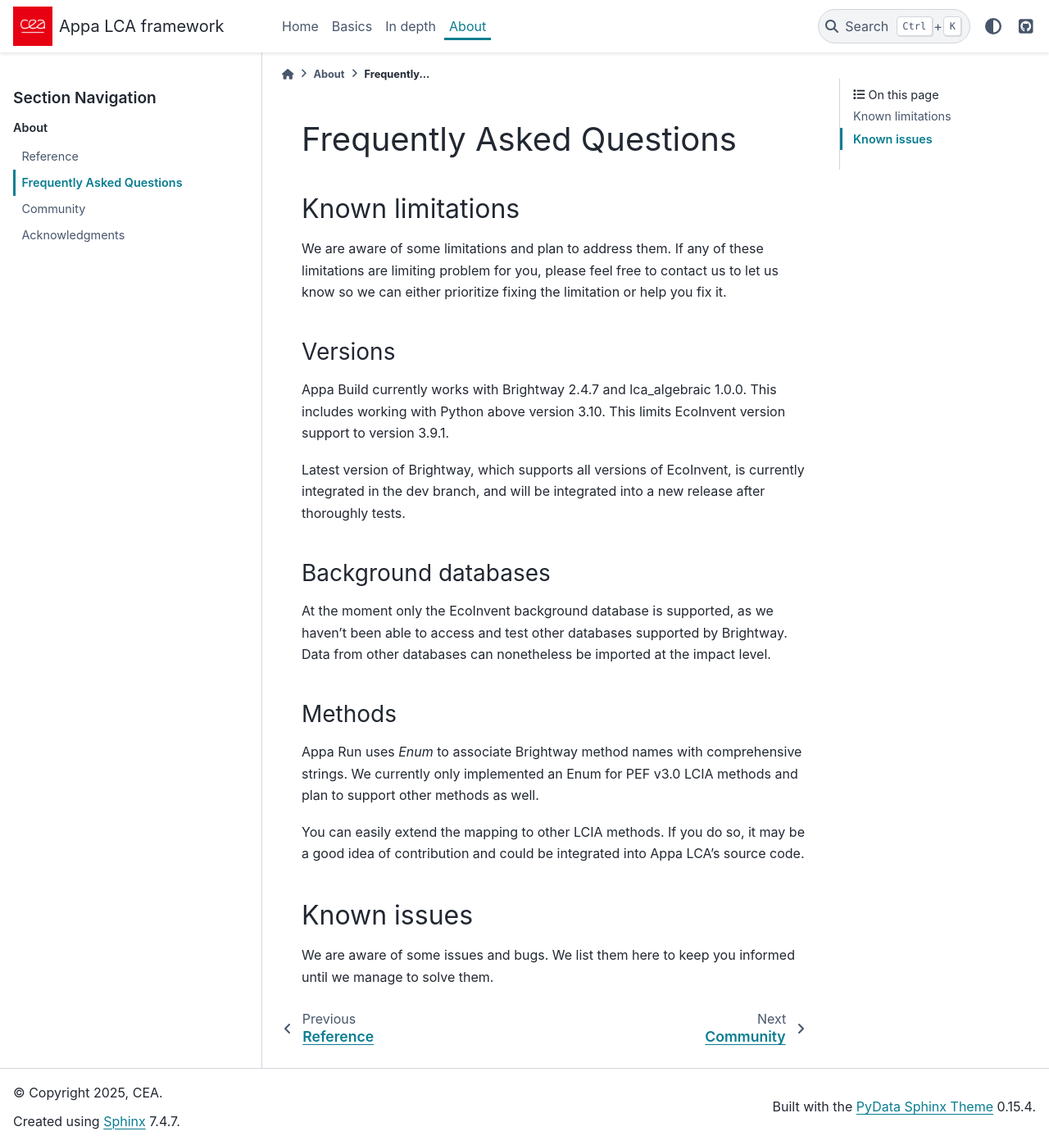
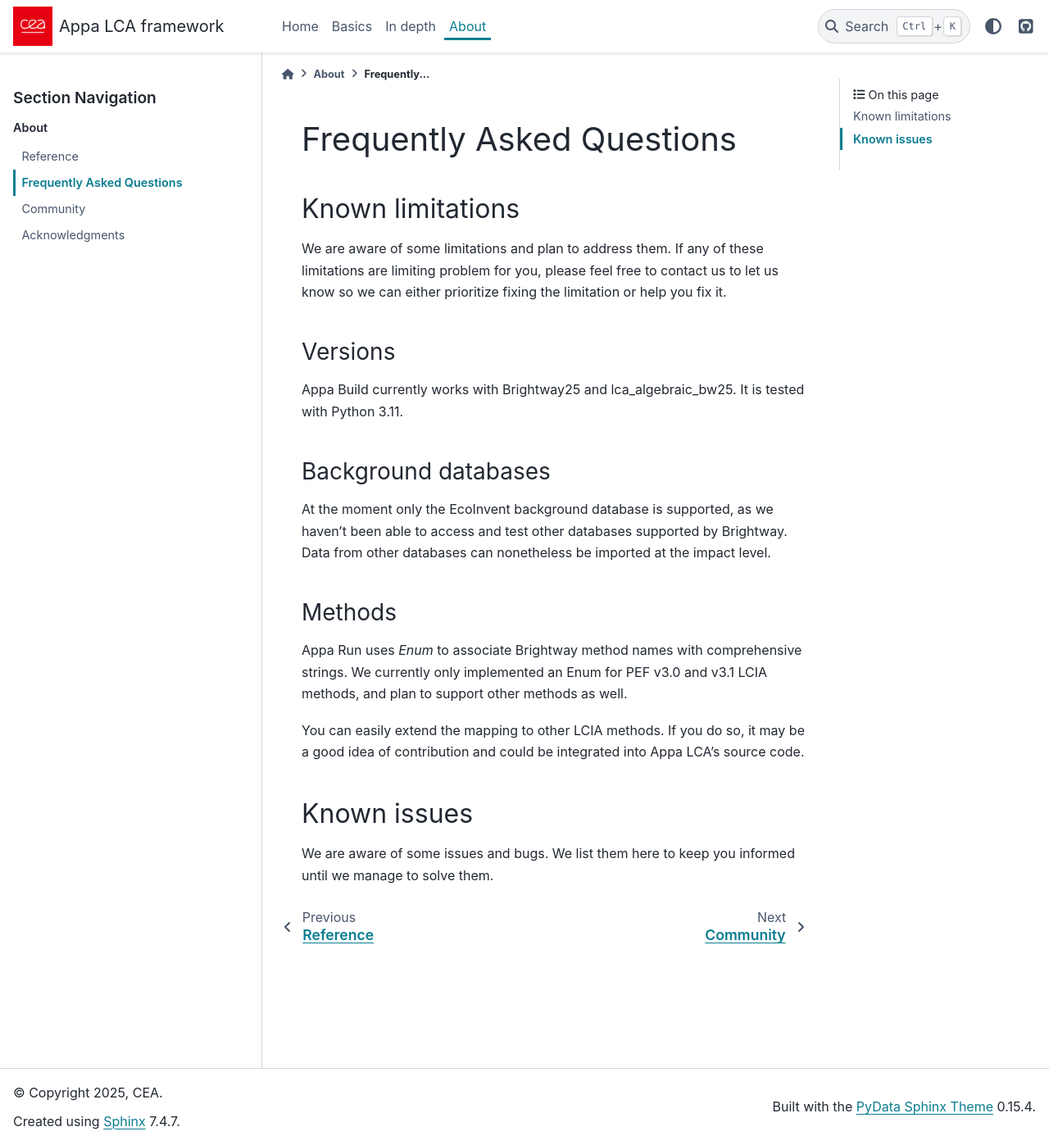
Before and after one commit to appalca/appalca.github.io, a Sphinx documentation site: the page built from docs/about/faq.md, in a window 1280 px wide and 1397 px high. Shown: the whole window at 82% size. Built offline with Sphinx 7.4.7 and the PyData theme 0.15.4, drawn with Linux system fonts in a browser that asks for light colours.

Commit message:
(update) Mention support to bw25 and EF v3.1 methods. Fix typos. (#22)
Co-authored-by: github-actions[bot] <41898282+github-actions[bot]@users.noreply.github.com>

```diff
--- a/docs/about/faq.md
+++ b/docs/about/faq.md
@@ -6,11 +6,8 @@
 If any of these limitations are limiting problem for you, please feel free to contact us to let us know so we can either prioritize fixing the limitation or help you fix it.
 
 ### Versions
-Appa Build currently works with Brightway 2.4.7 and lca_algebraic 1.0.0.
-This includes working with Python above version 3.10.
-This limits EcoInvent version support to version 3.9.1.
-
-Latest version of Brightway, which supports all versions of EcoInvent, is currently integrated in the dev branch, and will be integrated into a new release after thoroughly tests.
+Appa Build currently works with Brightway25 and lca_algebraic_bw25.
+It is tested with Python 3.11.
 
 ### Background databases
 At the moment only the EcoInvent background database is supported, as we haven't been able to access and test other databases supported by Brightway.
@@ -18,7 +15,7 @@
 
 ### Methods
 Appa Run uses *Enum* to associate Brightway method names with comprehensive strings.
-We currently only implemented an Enum for PEF v3.0 LCIA methods and plan to support other methods as well.
+We currently only implemented an Enum for PEF v3.0 and v3.1 LCIA methods, and plan to support other methods as well.
 
 You can easily extend the mapping to other LCIA methods. If you do so, it may be a good idea of contribution and could be integrated into Appa LCA's source code.
 
```
Also changed, not shown: docs/about/acknowledgments.md (+1 -0 lines), docs/basics/appa_build_basics.md (+0 -2 lines), docs/basics/getting_started.md (+1 -2 lines), docs/home/home.md (+1 -1 lines).
